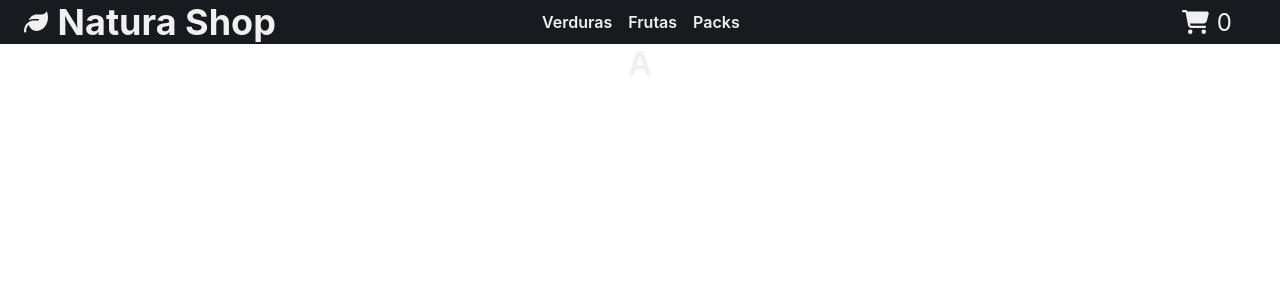
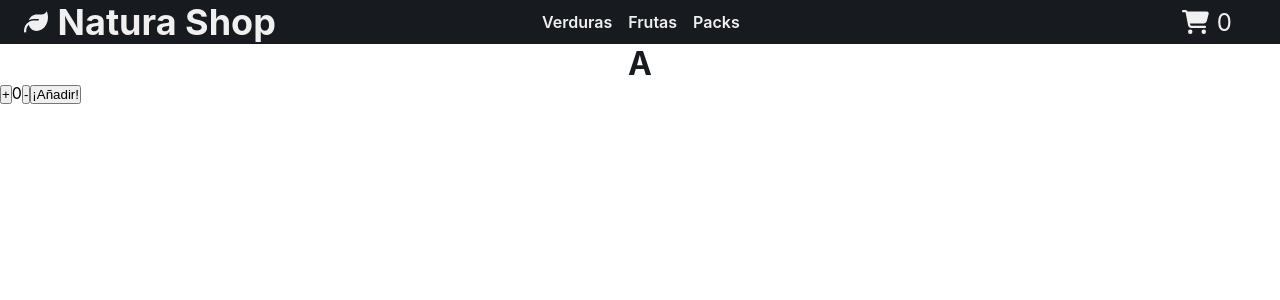
Before and after one commit to Ecsinecs/ReactJS-Coderhouse, a React (Create React App) app: page / in a window 1280 px wide. Shown: the top 300 px of the page. Built offline with nearby package versions, Linux system fonts and the light colour scheme.

Commit message:
added counter

```diff
--- a/src/App.css
+++ b/src/App.css
@@ -1,5 +1,4 @@
 *{
-  color: rgb(240, 240, 240);
   margin: 0;
   padding: 0;
   box-sizing: border-box;
@@ -8,6 +7,7 @@
 }
 
 .navbar {
+  color: rgb(240, 240, 240);
   background-color: #171a1f;
   display: flex;
   align-items: center;
@@ -60,4 +60,5 @@
   display: flex;
   align-items: center;
   justify-content:center;
+  color: #171a1f;
 }
--- /dev/null
+++ b/src/components/Counter.js
@@ -0,0 +1,35 @@
+//Counter | + = +1 / - = -1 | if < stock = +1 / if > stock = do nothing | if > initial = -1 / if < initial = do nothing.
+
+import React, { useEffect, useState } from "react"
+
+const Counter = ({ max = 0, initial = 0, whenAdd}) => {
+    const [counter, setCounter] = useState(0)
+
+    useEffect(() => {
+        setCounter(initial);
+    },[])
+
+    const add = () => {
+        if (counter < max) {
+         setCounter (counter + 1) // si se hace counter++ o counter+1 se toma como una constante y tira error (?)
+        }
+    }
+
+    const substract = () => {
+        if (counter > 0) {
+            setCounter (counter - 1)
+        }
+    }
+
+    return (
+        <>
+        <button onClick={add}>+</button>
+        {counter}
+        <button onClick={substract}>-</button>
+        <button onClick={() => whenAdd(counter)}>¡Añadir!</button>
+        </>
+    )
+
+}
+
+export default Counter
--- a/src/components/ItemListContainer.js
+++ b/src/components/ItemListContainer.js
@@ -1,8 +1,18 @@
 import React from "react";
+import Counter from "./Counter";
 
 const ItemListContainer = () => {
+
+    const whenAdd = (qty) => {
+        alert(`Usted compró ${qty} A's`)
+        console.log(qty)
+    }
+
     return(
+        <>
         <h1 className="Huh">A</h1>
+        <Counter max={10} initial={0} whenAdd={whenAdd} />
+        </>
     )
 }
 
```
